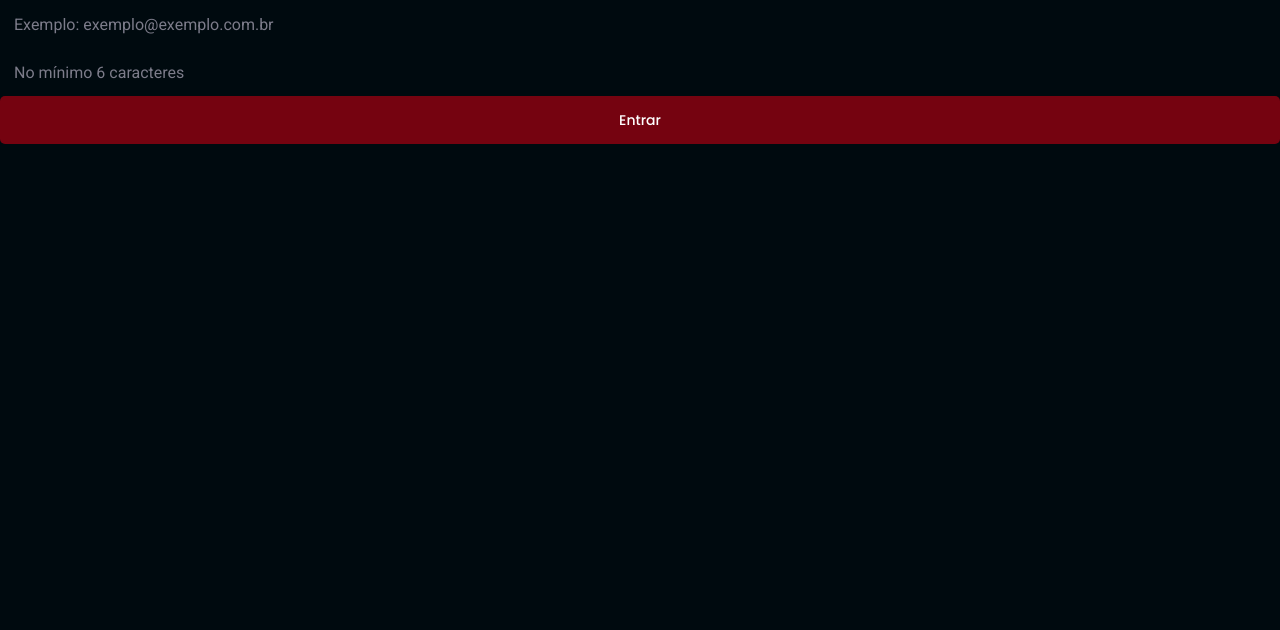
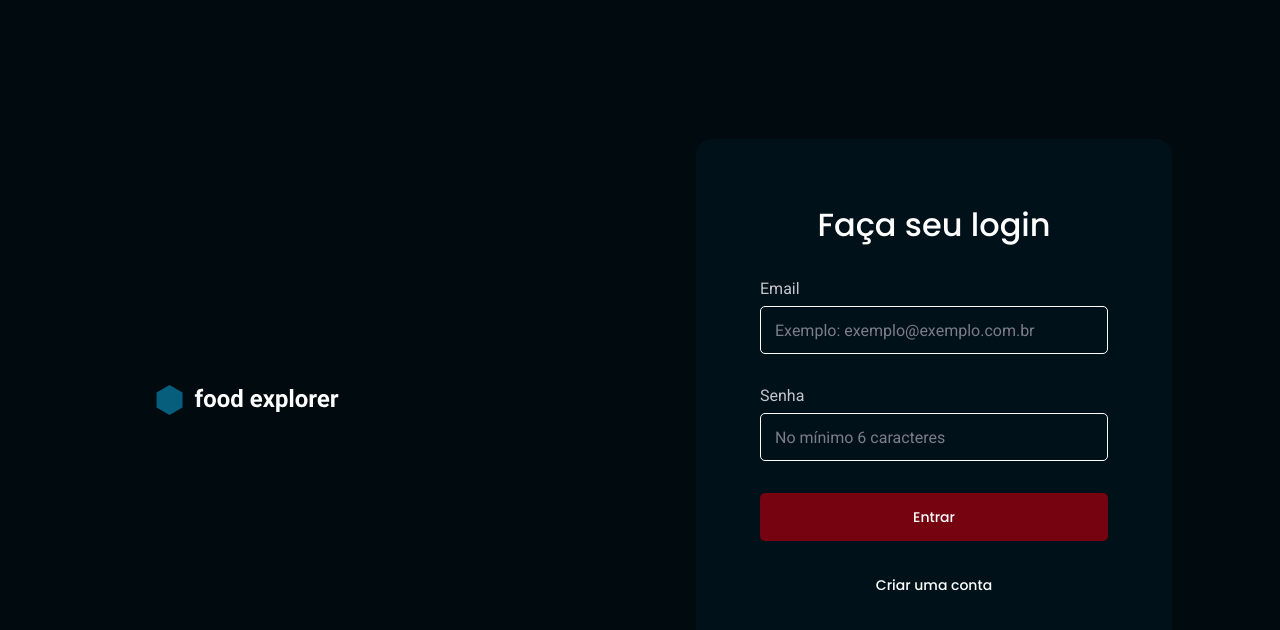
Before and after one commit to joao-sillva/food-explorer-frontend, a React (Vite) app: page / in a window 1280 px wide. Shown: the top 630 px of the page. Built offline with nearby package versions, Linux system fonts and the light colour scheme.

Commit message:
finish desktop SignIn

```diff
--- a/src/pages/SignIn/index.jsx
+++ b/src/pages/SignIn/index.jsx
@@ -1,14 +1,41 @@
-import { Container } from './styles'
+import { Link } from 'react-router-dom'
+import { Container, Form, Brand } from './styles'
 import { Button } from '../../components/Button'
 import { Input } from '../../components/Input'
+import { Section } from '../../components/Section'
+
+import brand from '../../assets/brand.svg'
 
 export function SignIn() {
   return (
     <Container>
-      <Input placeholder="Exemplo: exemplo@exemplo.com.br" />
-      <Input placeholder="No mínimo 6 caracteres" />
+      <Brand>
+        <img src={brand} alt="Logo Food Explorer" />
+      </Brand>
 
-      <Button title='Entrar' />
+      <Form>
+        <h2>Faça seu login</h2>
+
+        <Section title='Email'>
+          <Input
+            type='text'
+            placeholder='Exemplo: exemplo@exemplo.com.br'
+          />
+        </Section>
+
+        <Section title='Senha'>
+          <Input
+            type='password'
+            placeholder='No mínimo 6 caracteres'
+          />
+        </Section>
+
+        <Button title='Entrar' />
+
+        <Link to='/register'>
+          Criar uma conta
+        </Link>
+      </Form>
     </Container>
   )
 }
--- a/src/pages/SignIn/styles.js
+++ b/src/pages/SignIn/styles.js
@@ -1,5 +1,55 @@
 import styled from 'styled-components'
 
 export const Container = styled.div`
+  height: 100vh;
+  margin-inline: 154px 108px;
 
+  display: flex;
+  justify-content: space-between;
+  align-items: center;
 `
+
+export const Brand = styled.div`
+  display: flex;
+
+  > svg {
+    width: 524px;
+    height: 48px;
+  }
+`
+
+export const Form = styled.form`
+  min-width: 476px;
+  padding: 64px;
+  border-radius: 16px;
+
+  display: flex;
+  flex-direction: column;
+  gap: 32px;
+  background: ${({ theme }) => theme.COLORS.BACKGROUND_700};
+
+  > h2 {
+    font-family: 'Poppins', sans-serif;
+    font-size: 32px;
+    font-weight: 500;
+    line-height: 140%;
+    text-align: center;
+  }
+
+  > section h2 {
+    margin-bottom: 8px;
+  }
+
+  > section input {
+    border: 1px solid ${({ theme }) => theme.COLORS.WHITE};
+    border-radius: 5px;
+  }
+
+  > a {
+    color: ${({ theme }) => theme.COLORS.WHITE};
+    font-family: 'Poppins', sans-serif;
+    font-size: 14px;
+    line-height: 24px;
+    text-align: center;
+  }
+`
```
